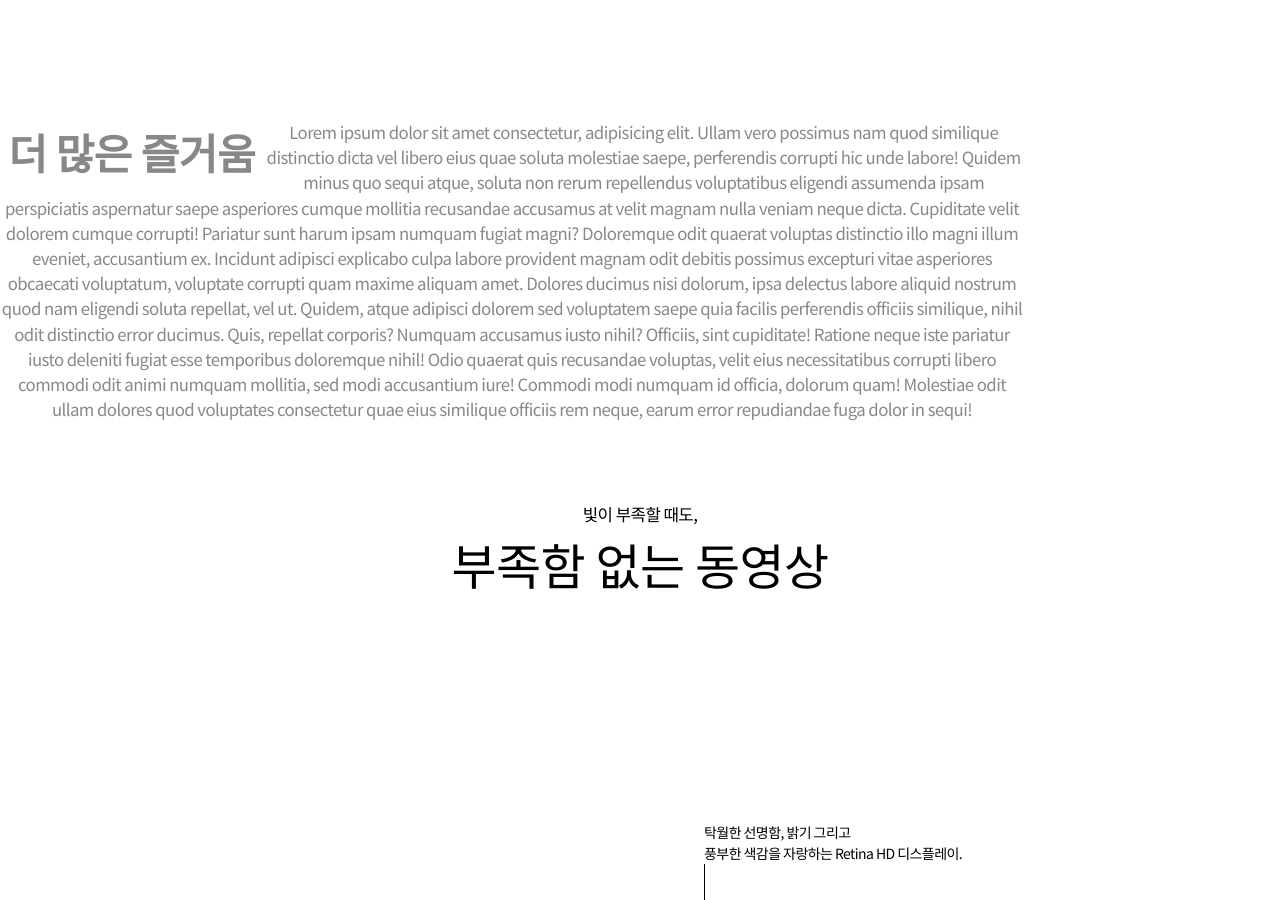
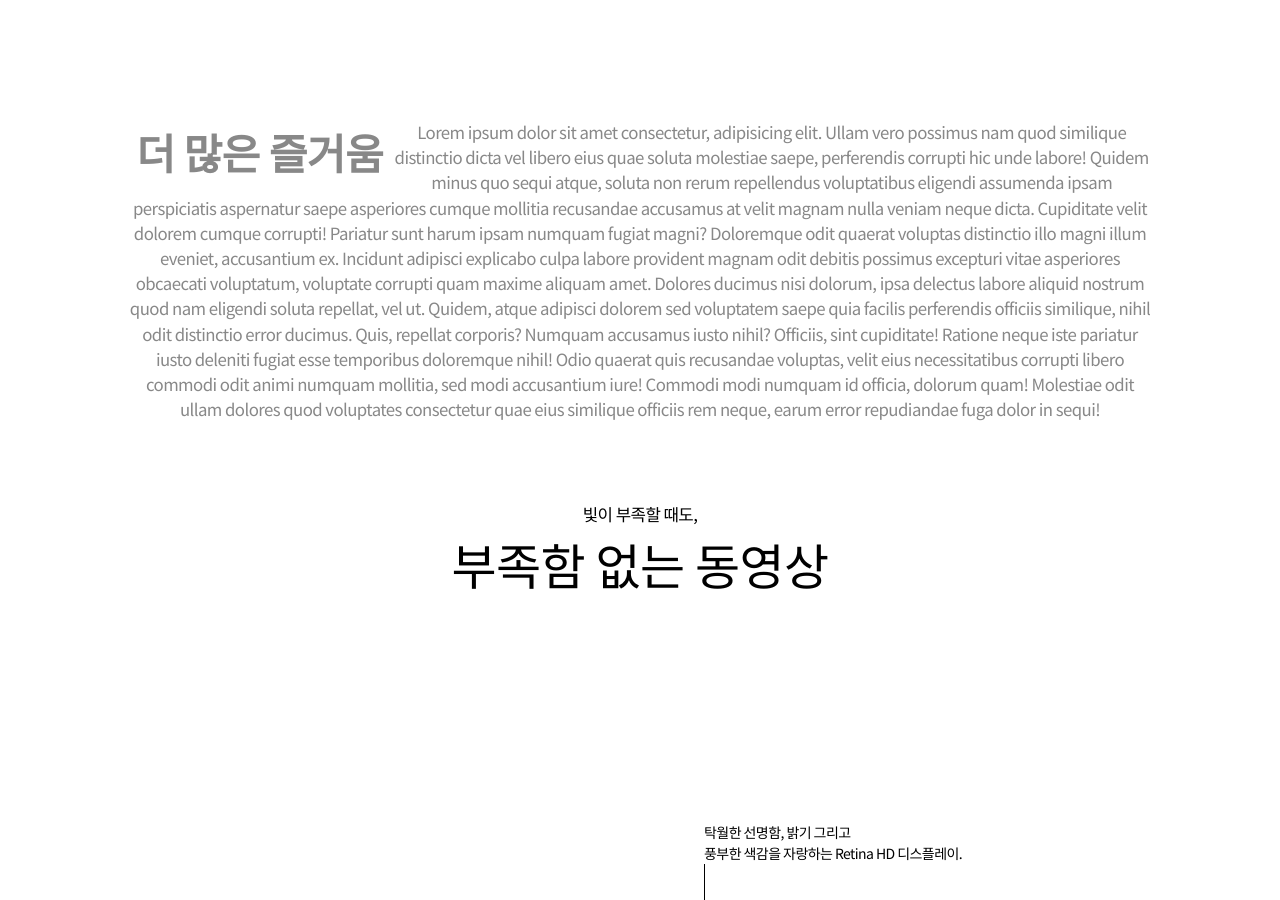
Before and after one commit to SeungGukYoo/React-scroll, a React (Create React App) app: page / in a window 1280 px wide. Shown: the part 4280-5180 px from the top of the page. Built offline with nearby package versions, Linux system fonts and the light colour scheme.

Commit message:
width 스타일 변경

```diff
--- a/src/components/main/Description2.tsx
+++ b/src/components/main/Description2.tsx
@@ -2,8 +2,8 @@ import React from "react";
 
 const Description2 = () => {
   return (
-    <section className="max-w-[1024px] w-full">
-      <p className="text-[1.2rem] text-center text-[#888]">
+    <section className="w-full">
+      <p className="max-w-[1024px] mx-auto text-[1.2rem] text-center text-[#888]">
         <strong className="text-[3rem] float-left mx-[0.2em]">더 많은 즐거움</strong>
         Lorem ipsum dolor sit amet consectetur, adipisicing elit. Ullam vero possimus nam quod similique distinctio
         dicta vel libero eius quae soluta molestiae saepe, perferendis corrupti hic unde labore! Quidem minus quo sequi
```
